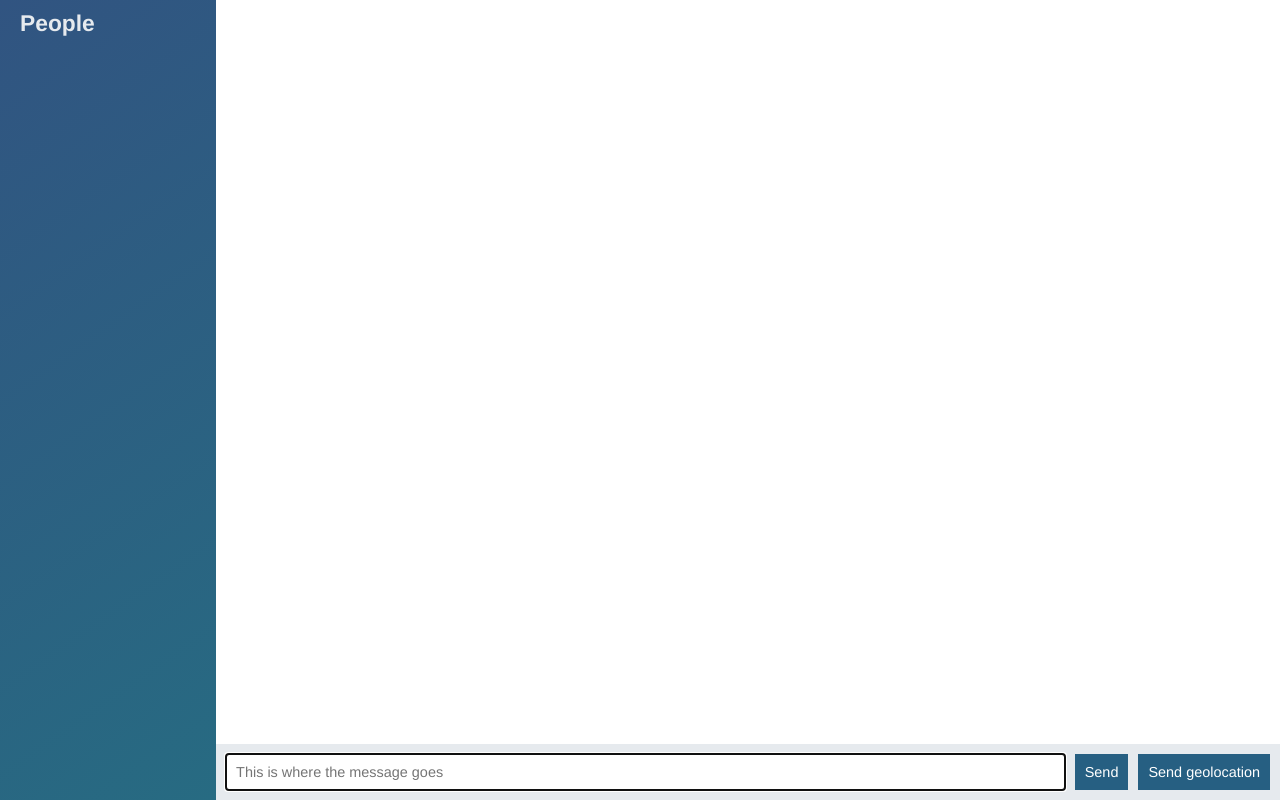
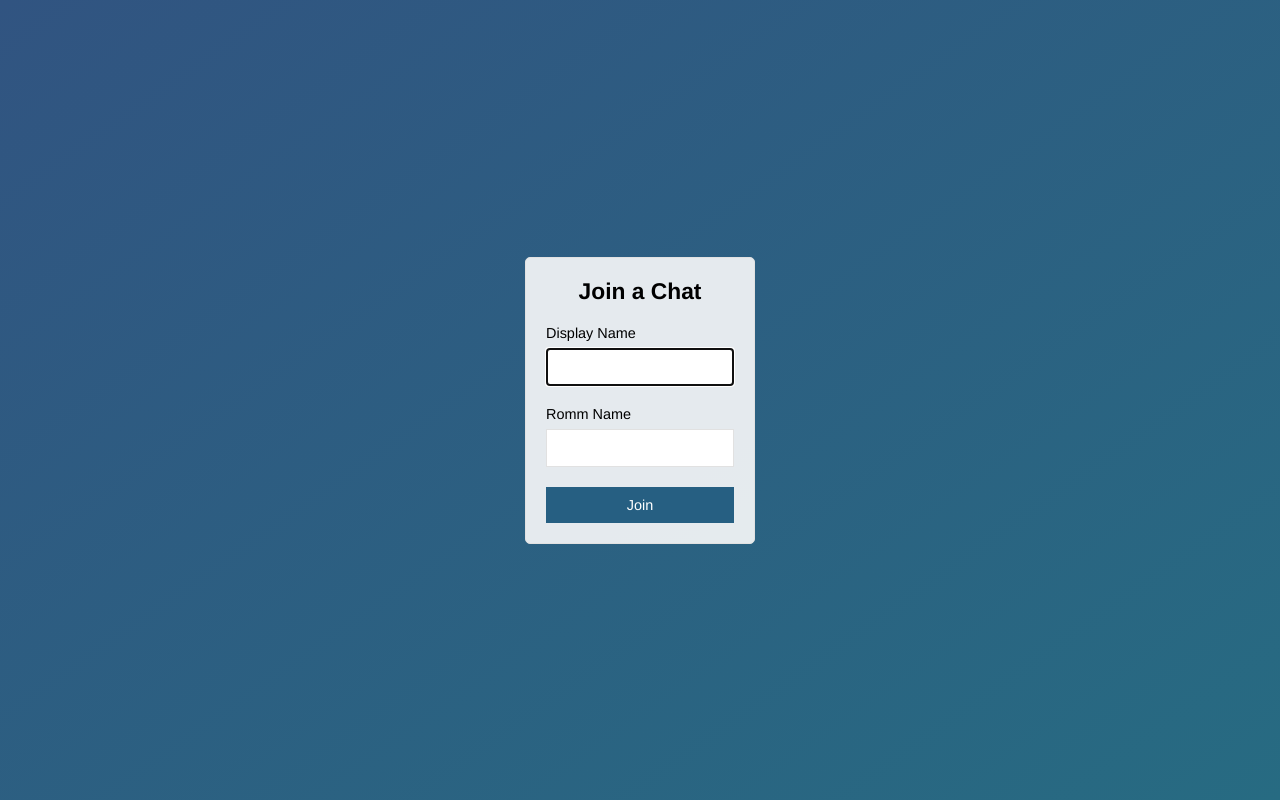
Before and after one commit to kbhaskett/node-chat-app, a website: page public/index.html in a window 1280 px wide. Drawn offline with nearby package versions, Linux system fonts and the light colour scheme; no server answers.

Commit message:
add join page

```diff
--- a/public/index.html
+++ b/public/index.html
@@ -2,52 +2,26 @@
 <html>
     <head>
         <meta charset="UTF-8">
+        <meta name="viewport" content="width=device-width, initial-scale=1, user-scalable=no">
+        <title>Join | Chat App</title>
         <link rel="stylesheet" href="/css/styles.css">
     </head>
-    <body class="chat">
-        <div class="chat__sidebar">
-            <h3>People</h3>
-            <div id="users"></div>
+    <body class="centered-form">
+        <div class="centered-form__form">
+            <form>
+                <div class="form-field"><h3>Join a Chat</h3></div>
+                <div class="form-field">
+                    <label>Display Name</label>
+                    <input type="text" name="name" autofocus />
+                </div>
+                <div class="form-field">
+                    <label>Romm Name</label>
+                    <input type="text" name="room" />
+                </div>
+                <div class="form-field">
+                    <button>Join</button>
+                </div>
+            </form>
         </div>
-
-        <div class="chat__main">
-            <ol id="messages" class="chat__messages"></ol>
-
-            <div class="chat__footer">
-                <form id="message-form">
-                    <input name="message" type="text" placeholder="This is where the message goes" autofocus autocomplete="off"/>
-                    <button>Send</button>
-                </form>
-                <button id="send-location">Send geolocation</button>
-            </div>
-        </div>
-        <script id="message-template" type="text\template">
-            <li class="message">
-                <div class="message__title">
-                    <h4>{{from}}</h4>
-                    <span>{{createdAt}}</span>
-                </div>
-                <div class="message__body">
-                    <p>{{text}}</p>
-                </div>
-            </li>
-        </script>
-        <script id="location-message-template" type="text\template">
-                <li class="message">
-                    <div class="message__title">
-                        <h4>{{from}}</h4>
-                        <span>{{createdAt}}</span>
-                    </div>
-                    <div class="message__body">
-                        <a href="{{url}}" target="_blank">My current location</a>
-                    </div>
-                </li>
-            </script>
-
-        <script src="/socket.io/socket.io.js"></script>
-        <script src="/js/libs/mustache.js"></script>
-        <script src="/js/libs/jquery-3.3.1.min.js"></script>
-        <script src="js/libs/moment.js"></script>
-        <script src="/js/index.js"></script>
     </body>
 </html>
```
Also changed, not shown: public/chat.html (added, +55 -0 lines), public/js/chat.js (renamed from public/js/index.js).
